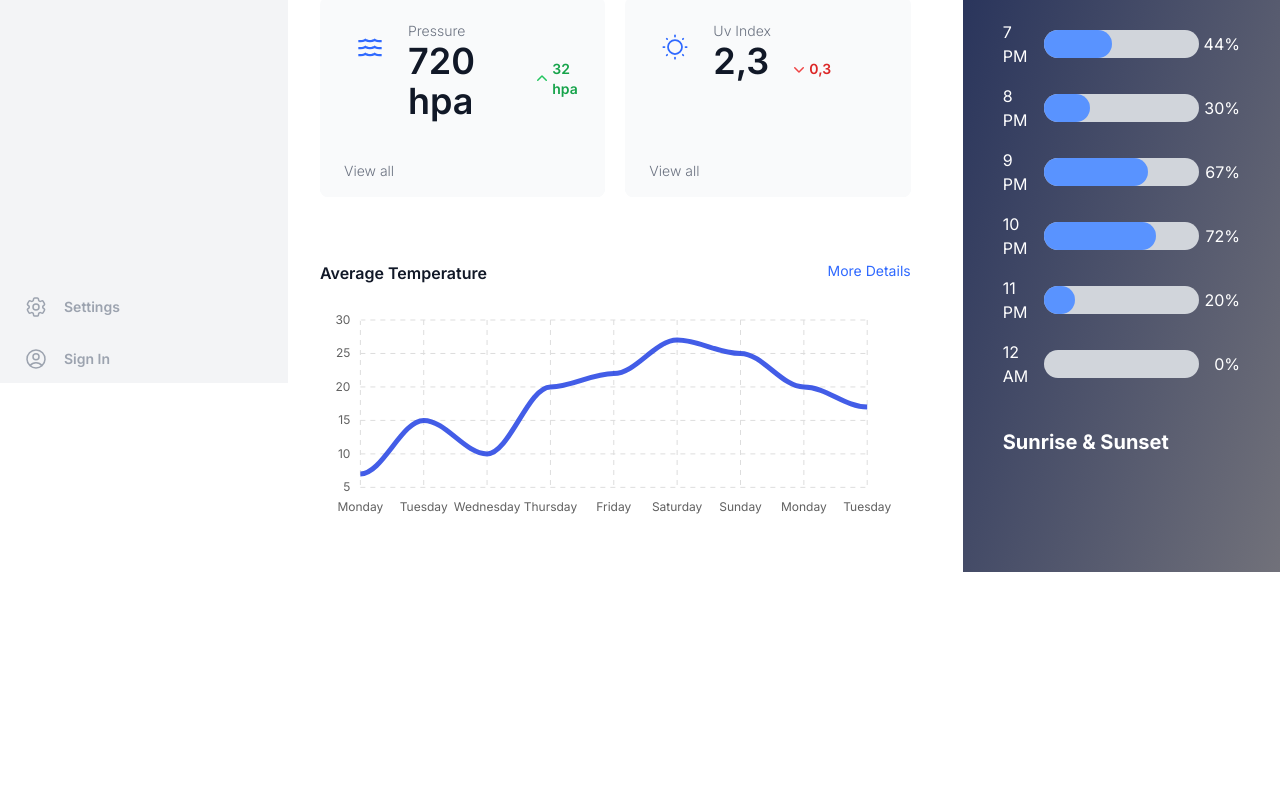
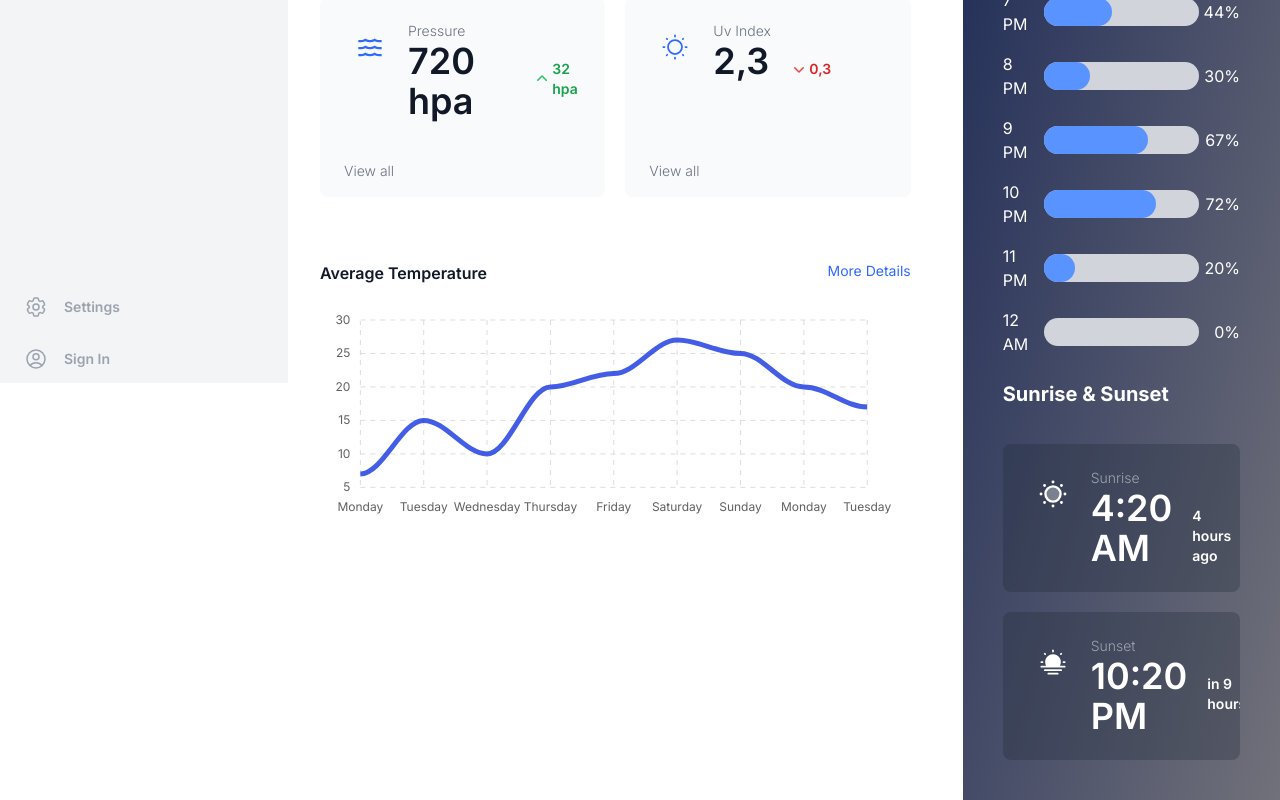
Before and after one commit to HeinDiez/weatherease-app, a Next.js app in the folder frontend/: page / in a window 1280 px wide. Shown: the part 417-1217 px from the top of the page. Before the commit the page ends 989 px from the top, so only its background shows below. Built offline with nearby package versions, Linux system fonts and the light colour scheme.

Commit message:
Finalize UI

```diff
--- a/frontend/src/app/page.tsx
+++ b/frontend/src/app/page.tsx
@@ -4,9 +4,21 @@ import { useEffect } from 'react'
 import dynamic from 'next/dynamic'
 
 import { BellIcon, MagnifyingGlassIcon, UserIcon } from '@heroicons/react/24/outline'
+import {ChevronDownIcon, ChevronUpIcon} from "@heroicons/react/20/solid";
+import WindIcon from "@/components/icons/windIcon";
+import RainIcon from "@/components/icons/rainIcon";
+import PressureIcon from "@/components/icons/pressureIcon";
+import UvIcon from "@/components/icons/uvIcon";
+import SunriseIcon from "@/components/icons/sunriseIcon";
+import SunsetIcon from "@/components/icons/sunsetIcon";
 
 const Stats = dynamic(()=> import("../views/dashboard/stats"))
 const AverageTemperature = dynamic(()=> import("@/views/dashboard/averageTemperature"))
+
+function classNames(...classes: string[]) {
+  return classes.filter(Boolean).join(' ')
+}
+
 export default function Home() {
   const fetchData = async () => {
     const res = await fetch("http://localhost:4000/");
@@ -24,6 +36,11 @@ export default function Home() {
     { time: '10 PM', percentage: 72 },
     { time: '11 PM', percentage: 20 },
     { time: '12 AM', percentage: 0 },
+  ]
+
+  const stats = [
+    { id: 1, name: 'Sunrise', stat: '4:20 AM', icon: SunriseIcon, change: '4 hours ago', changeType: 'decrease' },
+    { id: 2, name: 'Sunset', stat: '10:20 PM', icon: SunsetIcon, change: 'in 9 hours', changeType: 'increase' },
   ]
 
   return (
@@ -67,7 +84,7 @@ export default function Home() {
 
         <AverageTemperature/>
       </div>
-      <div className='hidden col-span-4 p-10 bg-gradient-to-br from-blue-950 to-zinc-500 text-white lg:flex flex-col gap-10'>
+      <div className='hidden col-span-4 p-10 bg-gradient-to-br from-blue-950 to-zinc-500 text-white lg:flex flex-col gap-6'>
         <div className='flex justify-between items-center'>
           <div>
             <h3 className='text-2xl'>
@@ -107,12 +124,38 @@ export default function Home() {
           </div>
         </div>
 
-        <div className='flex gap-8 flex-col'>
+        <div className='flex gap-4 flex-col'>
           <h3 className='text-xl font-bold'>Sunrise & Sunset</h3>
 
-
+          <dl className="mt-5 grid grid-cols-1 gap-5">
+            {stats.map((item) => (
+                <div
+                    key={item.id}
+                    className="relative overflow-hidden rounded-lg bg-gray-800 bg-opacity-30 px-4 pb-6 pt-5 sm:px-6 sm:pt-6"
+                >
+                  <dt>
+                    <div className="absolute rounded-md p-3">
+                      <item.icon aria-hidden="true" className="h-7 w-7 text-white"/>
+                    </div>
+                    <p className="ml-16 truncate text-sm font-light text-gray-400">{item.name}</p>
+                  </dt>
+                  <dd className="ml-16 flex items-baseline gap-3 justify-between">
+                    <p className="text-4xl font-semibold text-white">{item.stat}</p>
+                    <p
+                        className={classNames(
+                            'ml-2 flex items-baseline text-sm font-semibold text-white',
+                        )}
+                    >
+                      <span
+                          className="sr-only"> {item.changeType === 'increase' ? 'Increased' : 'Decreased'} by </span>
+                      {item.change}
+                    </p>
+                  </dd>
+                </div>
+            ))}
+          </dl>
         </div>
       </div>
     </main>
-);
+  );
 }
--- /dev/null
+++ b/frontend/src/components/icons/sunriseIcon.tsx
@@ -0,0 +1,19 @@
+const SunriseIcon = ({className }: {className: string}) => {
+    return (
+        <svg className={className} xmlns="http://www.w3.org/2000/svg" width="1em" height="1em" viewBox="0 0 48 48">
+            <defs>
+                <mask id="ipTSunOne0">
+                    <g fill="none">
+                        <path fill="#555" stroke="#fff" strokeLinejoin="round" strokeWidth="4"
+                              d="M24 37c7.18 0 13-5.82 13-13s-5.82-13-13-13s-13 5.82-13 13s5.82 13 13 13Z"/>
+                        <path fill="#fff"
+                              d="M24 6a2.5 2.5 0 1 0 0-5a2.5 2.5 0 0 0 0 5m14.5 6a2.5 2.5 0 1 0 0-5a2.5 2.5 0 0 0 0 5m6 14.5a2.5 2.5 0 1 0 0-5a2.5 2.5 0 0 0 0 5m-6 14.5a2.5 2.5 0 1 0 0-5a2.5 2.5 0 0 0 0 5M24 47a2.5 2.5 0 1 0 0-5a2.5 2.5 0 0 0 0 5M9.5 41a2.5 2.5 0 1 0 0-5a2.5 2.5 0 0 0 0 5m-6-14.5a2.5 2.5 0 1 0 0-5a2.5 2.5 0 0 0 0 5m6-14.5a2.5 2.5 0 1 0 0-5a2.5 2.5 0 0 0 0 5"/>
+                    </g>
+                </mask>
+            </defs>
+            <path fill="currentColor" d="M0 0h48v48H0z" mask="url(#ipTSunOne0)"/>
+        </svg>
+    )
+}
+
+export default SunriseIcon;
--- /dev/null
+++ b/frontend/src/components/icons/sunsetIcon.tsx
@@ -0,0 +1,17 @@
+const SunsetIcon = ({className }: {className: string}) => {
+    return (
+        <svg className={className} xmlns="http://www.w3.org/2000/svg" width="1em" height="1em" viewBox="0 0 24 24">
+            <path fill="currentColor" fillRule="evenodd"
+                  d="M4.25 19a.75.75 0 0 1 .75-.75h14a.75.75 0 0 1 0 1.5H5a.75.75 0 0 1-.75-.75m3 3a.75.75 0 0 1 .75-.75h8a.75.75 0 0 1 0 1.5H8a.75.75 0 0 1-.75-.75"
+                  clipRule="evenodd"/>
+            <path fill="currentColor"
+                  d="M6.083 15.25a6.75 6.75 0 1 1 11.835 0H22a.75.75 0 0 1 0 1.5H2a.75.75 0 0 1 0-1.5z"/>
+            <path fill="currentColor" fillRule="evenodd"
+                  d="M12 1.25a.75.75 0 0 1 .75.75v1a.75.75 0 0 1-1.5 0V2a.75.75 0 0 1 .75-.75M4.399 4.399a.75.75 0 0 1 1.06 0l.393.392a.75.75 0 0 1-1.06 1.061l-.393-.393a.75.75 0 0 1 0-1.06m15.202 0a.75.75 0 0 1 0 1.06l-.393.393a.75.75 0 0 1-1.06-1.06l.393-.393a.75.75 0 0 1 1.06 0M1.25 12a.75.75 0 0 1 .75-.75h1a.75.75 0 0 1 0 1.5H2a.75.75 0 0 1-.75-.75m19 0a.75.75 0 0 1 .75-.75h1a.75.75 0 0 1 0 1.5h-1a.75.75 0 0 1-.75-.75"
+                  clipRule="evenodd"/>
+        </svg>
+
+    )
+}
+
+export default SunsetIcon;
--- a/frontend/src/views/dashboard/stats.tsx
+++ b/frontend/src/views/dashboard/stats.tsx
@@ -19,7 +19,7 @@ export default function Stats() {
     return (
         <div>
             <div className='flex justify-between '>
-                <h3 className="text-base font-semibold leading-6 text-gray-900">Today overview</h3>
+                <h3 className="text-base font-semibold leading-6 text-gray-900">Today's overview</h3>
 
                 <span className='text-sm text-primary cursor-pointer'>More Details</span>
             </div>
```
